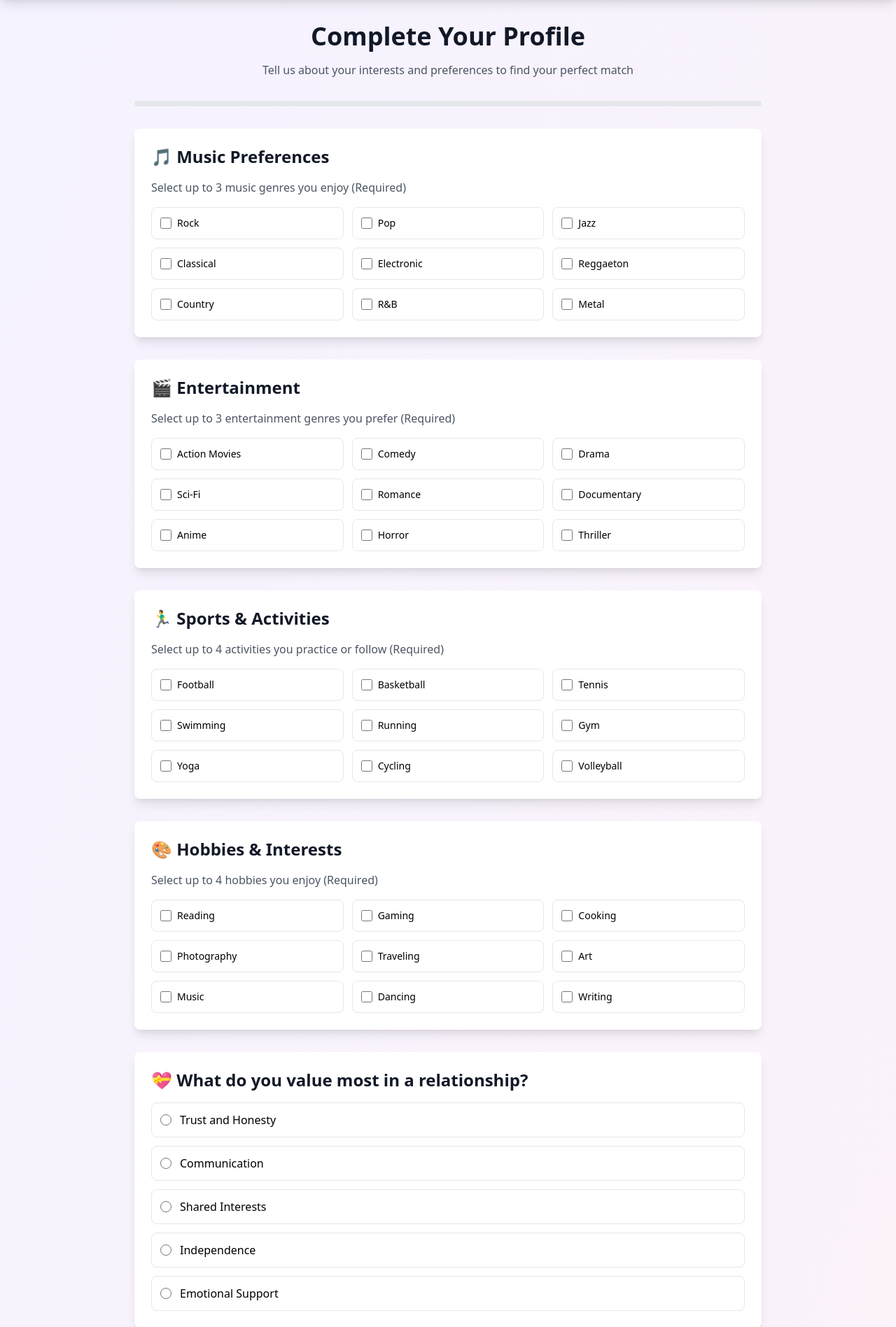
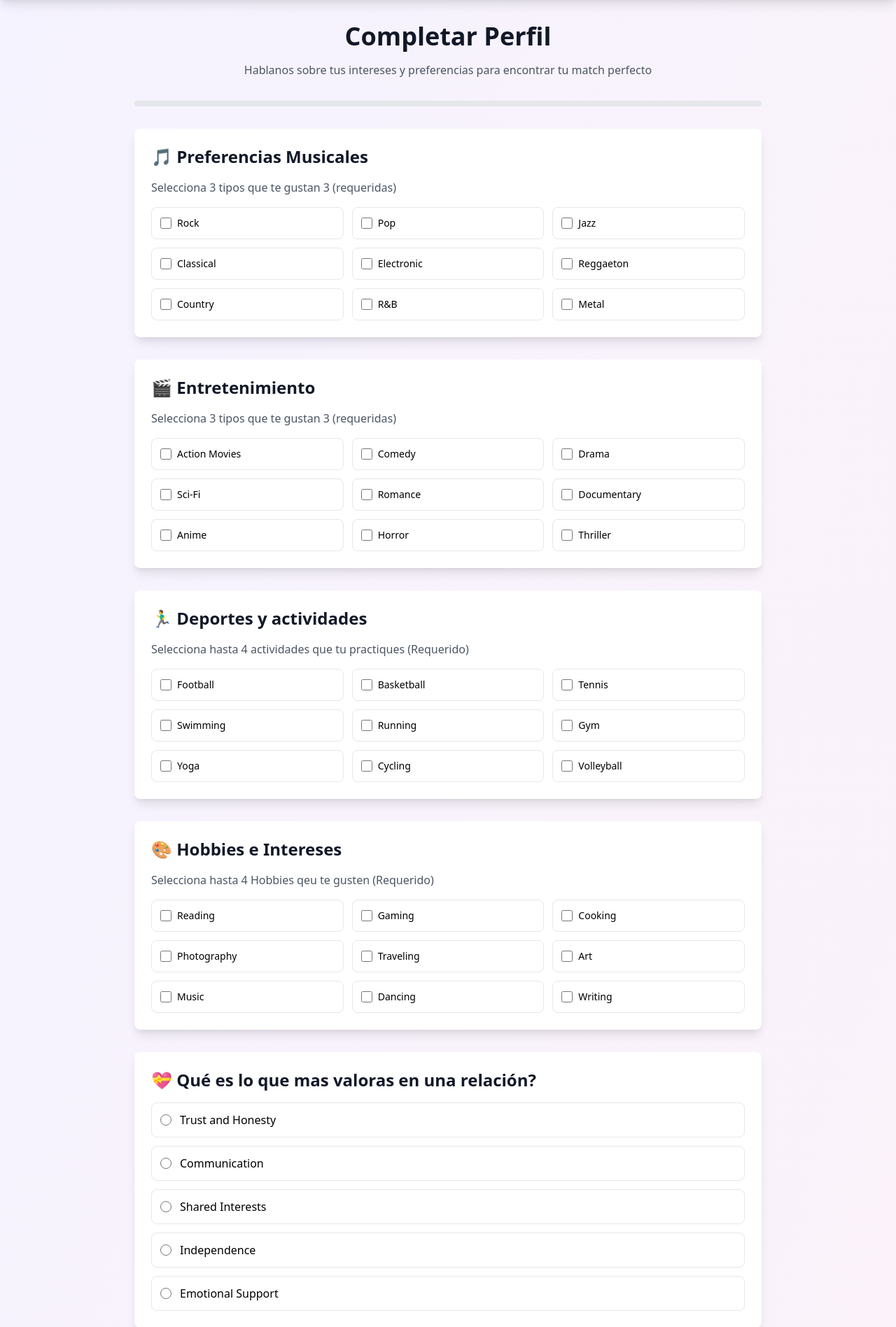
Before and after one commit to joel55p/MySoulMate, a Flask app: page /questionnaire/start in a window 1280 px wide. Shown: the part 64-1961 px from the top of the page at 70% size. Run offline with Flask 3, Linux system fonts and the light colour scheme; the visitor is signed in with stand-in values (Sample User, id 1).

Commit message:
Se edito algunas cosas del propio front

```diff
--- a/templates/base.html
+++ b/templates/base.html
@@ -36,7 +36,7 @@
                         </a>
                     {% else %}
                         <a href="{{ url_for('auth.login') }}" class="text-gray-700 hover:text-purple-600">Login</a>
-                        <a href="{{ url_for('auth.register') }}" class="bg-purple-600 text-white px-4 py-2 rounded-lg hover:bg-purple-700">Sign Up</a>
+                        <a href="{{ url_for('auth.register') }}" class="bg-purple-600 text-white px-4 py-2 rounded-lg hover:bg-purple-700">Registrarse</a>
                     {% endif %}
                 </div>
             </div>
@@ -68,7 +68,7 @@
     <!-- Footer -->
     <footer class="bg-white mt-16 py-8 border-t">
         <div class="max-w-7xl mx-auto px-4 text-center text-gray-600">
-            <p>&copy; 2025 MySoulMate. Made with <i class="fas fa-heart text-red-500"></i> by University Students</p>
+            <p>&copy; 2025 MySoulMate. Desarrollado con  <i class="fas fa-heart text-red-500"></i> por Universitarios</p>
         </div>
     </footer>
 
--- a/templates/index.html
+++ b/templates/index.html
@@ -7,7 +7,7 @@
     <!-- Hero Section -->
     <div class="py-20">
         <h1 class="text-6xl font-bold text-gray-900 mb-6">
-            Find Your <span class="text-purple-600">Soul</span><span class="text-pink-600">Mate</span>
+            Encuentra tu  <span class="text-purple-600">Soul</span><span class="text-pink-600">Mate</span>
         </h1>
         <p class="text-xl text-gray-600 mb-8 max-w-2xl mx-auto">
             Conecta con estudiantes universitarios basándote en intereses reales, personalidad y valores compartidos.
--- a/templates/questionnaire.html
+++ b/templates/questionnaire.html
@@ -6,8 +6,8 @@
 <div id="questionnaireApp" class="max-w-4xl mx-auto">
     <!-- Header -->
     <div class="text-center mb-8">
-        <h1 class="text-4xl font-bold text-gray-900 mb-4">Complete Your Profile</h1>
-        <p class="text-gray-600">Tell us about your interests and preferences to find your perfect match</p>
+        <h1 class="text-4xl font-bold text-gray-900 mb-4">Completar Perfil</h1>
+        <p class="text-gray-600">Hablanos sobre tus intereses y preferencias para encontrar tu match perfecto</p>
     </div>
 
     <!-- Progress Bar -->
@@ -21,8 +21,8 @@
 
         <!-- Music Section -->
         <div class="bg-white rounded-lg shadow-lg p-6">
-            <h2 class="text-2xl font-bold text-gray-900 mb-4">🎵 Music Preferences</h2>
-            <p class="text-gray-600 mb-4">Select up to 3 music genres you enjoy (Required)</p>
+            <h2 class="text-2xl font-bold text-gray-900 mb-4">🎵 Preferencias Musicales</h2>
+            <p class="text-gray-600 mb-4">Selecciona 3 tipos que te gustan 3 (requeridas)</p>
 
             <div class="grid md:grid-cols-3 gap-3">
                 {% if options.music %}
@@ -42,8 +42,8 @@
 
         <!-- Entertainment Section -->
         <div class="bg-white rounded-lg shadow-lg p-6">
-            <h2 class="text-2xl font-bold text-gray-900 mb-4">🎬 Entertainment</h2>
-            <p class="text-gray-600 mb-4">Select up to 3 entertainment genres you prefer (Required)</p>
+            <h2 class="text-2xl font-bold text-gray-900 mb-4">🎬 Entretenimiento</h2>
+            <p class="text-gray-600 mb-4">Selecciona 3 tipos que te gustan 3 (requeridas)</p>
 
             <div class="grid md:grid-cols-3 gap-3">
                 {% if options.entertainment %}
@@ -63,8 +63,8 @@
 
         <!-- Sports Section -->
         <div class="bg-white rounded-lg shadow-lg p-6">
-            <h2 class="text-2xl font-bold text-gray-900 mb-4">🏃‍♂️ Sports & Activities</h2>
-            <p class="text-gray-600 mb-4">Select up to 4 activities you practice or follow (Required)</p>
+            <h2 class="text-2xl font-bold text-gray-900 mb-4">🏃‍♂️ Deportes y actividades</h2>
+            <p class="text-gray-600 mb-4">Selecciona hasta 4 actividades que tu practiques (Requerido)</p>
 
             <div class="grid md:grid-cols-3 gap-3">
                 {% if options.sports %}
@@ -84,8 +84,8 @@
 
         <!-- Hobbies Section -->
         <div class="bg-white rounded-lg shadow-lg p-6">
-            <h2 class="text-2xl font-bold text-gray-900 mb-4">🎨 Hobbies & Interests</h2>
-            <p class="text-gray-600 mb-4">Select up to 4 hobbies you enjoy (Required)</p>
+            <h2 class="text-2xl font-bold text-gray-900 mb-4">🎨 Hobbies e Intereses</h2>
+            <p class="text-gray-600 mb-4">Selecciona hasta 4 Hobbies qeu te gusten (Requerido)</p>
 
             <div class="grid md:grid-cols-3 gap-3">
                 {% if options.hobbies %}
@@ -105,7 +105,7 @@
 
         <!-- Relationship Values -->
         <div class="bg-white rounded-lg shadow-lg p-6">
-            <h2 class="text-2xl font-bold text-gray-900 mb-4">💝 What do you value most in a relationship?</h2>
+            <h2 class="text-2xl font-bold text-gray-900 mb-4">💝 Qué es lo que mas valoras en una relación?</h2>
 
             <div class="space-y-3">
                 {% if options.relationship_values %}
@@ -125,7 +125,7 @@
 
         <!-- Weekend Preferences -->
         <div class="bg-white rounded-lg shadow-lg p-6">
-            <h2 class="text-2xl font-bold text-gray-900 mb-4">🏖️ How do you prefer to spend an ideal weekend?</h2>
+            <h2 class="text-2xl font-bold text-gray-900 mb-4">🏖️ Como seria pasar tu fin de semana ideal?</h2>
 
             <div class="space-y-3">
                 {% if options.weekend_preferences %}
@@ -145,7 +145,7 @@
 
         <!-- Conversation Types -->
         <div class="bg-white rounded-lg shadow-lg p-6">
-            <h2 class="text-2xl font-bold text-gray-900 mb-4">💬 What type of conversations do you enjoy most?</h2>
+            <h2 class="text-2xl font-bold text-gray-900 mb-4">💬 Qué tipo de conversaciones son las que mas te gustan?</h2>
 
             <div class="space-y-3">
                 {% if options.conversation_types %}
@@ -165,7 +165,7 @@
 
         <!-- Social Style -->
         <div class="bg-white rounded-lg shadow-lg p-6">
-            <h2 class="text-2xl font-bold text-gray-900 mb-4">👥 How would you describe your social life?</h2>
+            <h2 class="text-2xl font-bold text-gray-900 mb-4">👥 Cómo describirias tu vida social?</h2>
 
             <div class="space-y-3">
                 {% if options.social_style %}
@@ -185,7 +185,7 @@
 
         <!-- Relationship Type -->
         <div class="bg-white rounded-lg shadow-lg p-6">
-            <h2 class="text-2xl font-bold text-gray-900 mb-4">❤️ What are you looking for in a relationship?</h2>
+            <h2 class="text-2xl font-bold text-gray-900 mb-4">❤️ Qué es lo que buscas en una relación?</h2>
 
             <div class="space-y-3">
                 {% if options.relationship_type %}
@@ -209,11 +209,11 @@
                     id="submitBtn"
                     disabled
                     class="bg-gradient-to-r from-purple-600 to-pink-600 text-white px-8 py-4 rounded-full text-lg font-semibold hover:from-purple-700 hover:to-pink-700 transition duration-300 disabled:opacity-50 disabled:cursor-not-allowed">
-                <span id="submitText">Complete Profile</span>
+                <span id="submitText">Completar Perfil</span>
             </button>
 
             <p class="text-sm text-gray-500 mt-4">
-                All fields are required to complete your profile
+                Todos los campos son obligatorios para completar el perfil y encontrar tu match perfecto.
             </p>
         </div>
     </form>
```
Also changed, not shown: templates/404.html (+4 -4 lines), templates/500.html (+4 -4 lines), templates/matches.html (+11 -11 lines), templates/my_matches.html (+9 -9 lines), templates/profile.html (+23 -23 lines).
